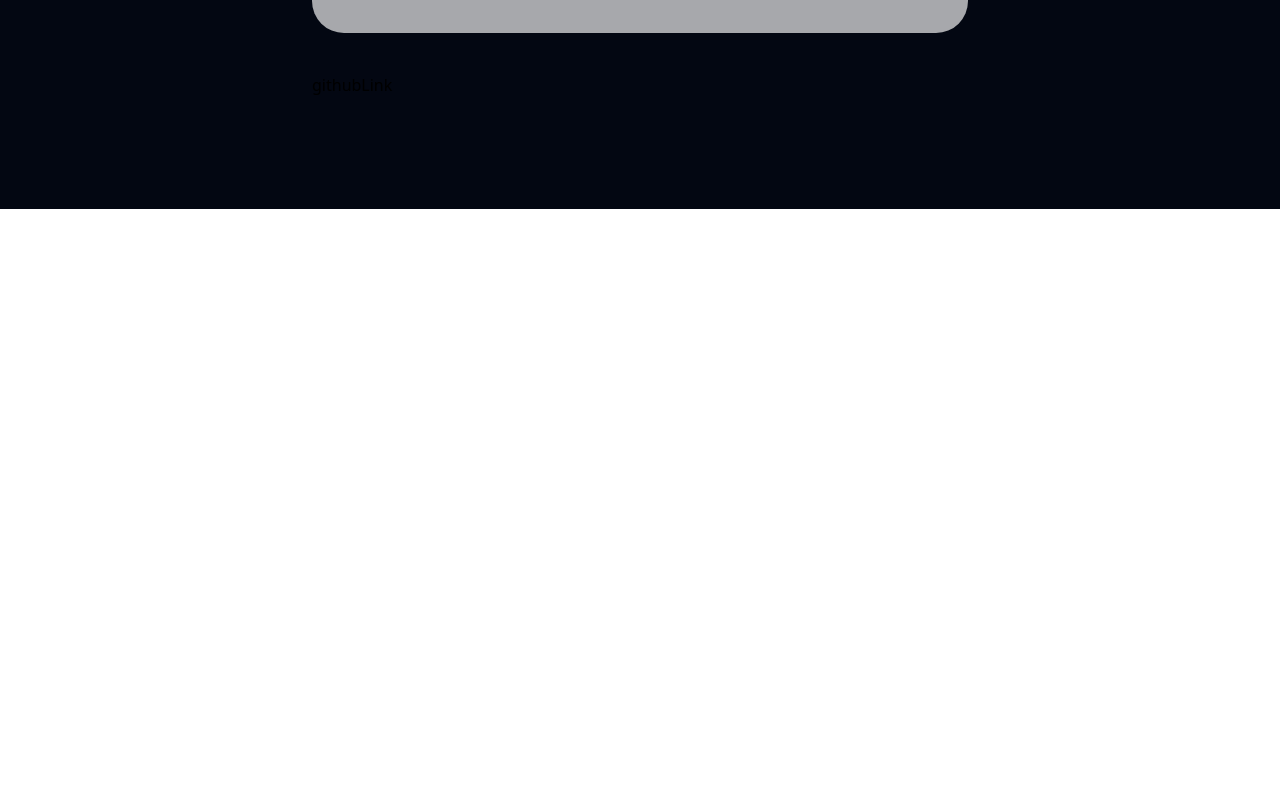
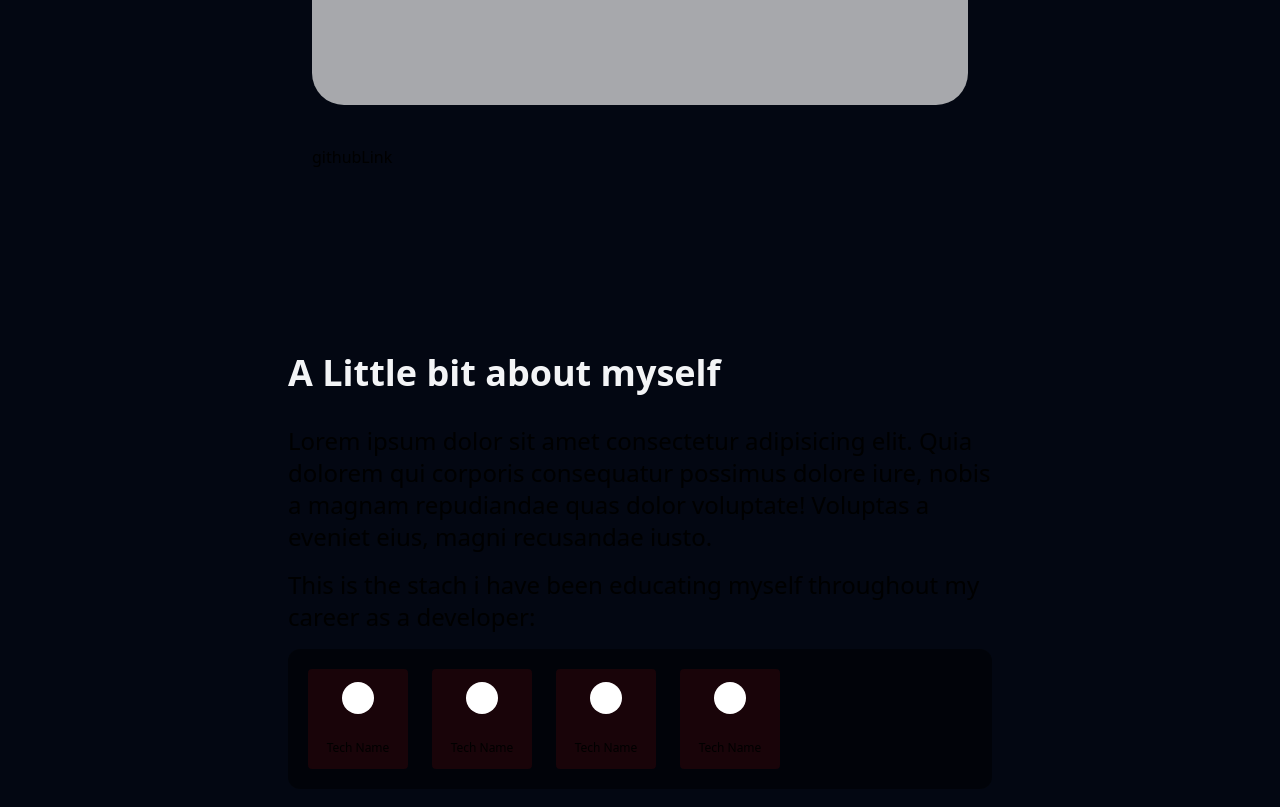
Before and after one commit to agusOlivieri/Portfolio, a Vue app: page / in a window 1280 px wide. Shown: the part 2835-3642 px from the top of the page. Before the commit the page ends 3044 px from the top, so only its background shows below. Built offline with nearby package versions, Linux system fonts and the light colour scheme; a web font is replaced by a local one.

Commit message:
about me section design

```diff
--- a/src/App.vue
+++ b/src/App.vue
@@ -3,6 +3,7 @@ import PortfolioHeader from '@/components/PortfolioHeader.vue';
 import Welcome from '@/components/Welcome.vue';
 import Projects from '@/components/Projects.vue';
 import SectionContainer from '@/components/SectionContainer.vue';
+import AboutMe from '@/components/AboutMe.vue';
 </script>
 
 <template>
@@ -22,6 +23,10 @@ import SectionContainer from '@/components/SectionContainer.vue';
         <SectionContainer class="" id="projects-section">
           <Projects />
         </SectionContainer>
+
+        <SectionContainer class="h-screen" id="about-me">
+          <AboutMe />
+        </SectionContainer>
       </div>
     </main>
 </template>
--- a/src/components/AboutMe.vue
+++ b/src/components/AboutMe.vue
@@ -0,0 +1,17 @@
+<script setup>
+import TechnologyCard from '@/Components/TechnologyCard.vue';
+</script>
+
+<template>
+    <div class="pt-18">
+        <h1 class="text-2xl lg:text-4xl mb-8 text-gray-100 font-semibold">A Little bit about myself</h1>
+        <p class="text-2xl mb-4">Lorem ipsum dolor sit amet consectetur adipisicing elit. Quia dolorem qui corporis consequatur possimus dolore iure, nobis a magnam repudiandae quas dolor voluptate! Voluptas a eveniet eius, magni recusandae iusto.</p>
+        <h3 class="text-2xl mb-4">This is the stach i have been educating myself throughout my career as a developer:</h3>
+        <div class="w-full bg-black/50 rounded-xl p-5 flex flex-wrap gap-x-6">
+            <TechnologyCard />
+            <TechnologyCard />
+            <TechnologyCard />
+            <TechnologyCard />
+        </div>
+    </div>
+</template>
--- a/src/components/Projects.vue
+++ b/src/components/Projects.vue
@@ -24,6 +24,7 @@ const projects = [
 </script>
 
 <template>
+  <div class="pt-18">
     <h2 class="text-2xl lg:text-4xl mb-8 text-gray-100 font-semibold">Projects</h2>
     <Project v-for="(project, index) in projects" :key="index"
         :title="project.title"
@@ -31,4 +32,5 @@ const projects = [
         :technologies="project.technologies"
         :githubLink="project.github"
     />
+  </div>
 </template>
--- /dev/null
+++ b/src/components/TechnologyCard.vue
@@ -0,0 +1,17 @@
+<script setup>
+defineProps({
+    name: {
+        type: String
+    },
+    logo: {
+        type: String
+    }
+})
+</script>
+
+<template>
+    <div class="size-25 bg-red-950/35 flex flex-col justify-around items-center text-xs rounded-sm">
+        <div class="size-8 rounded-full bg-white"></div>
+        Tech Name
+    </div>
+</template>
```
